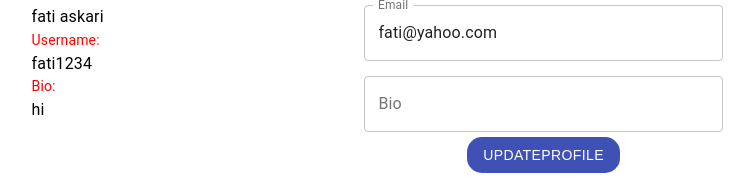
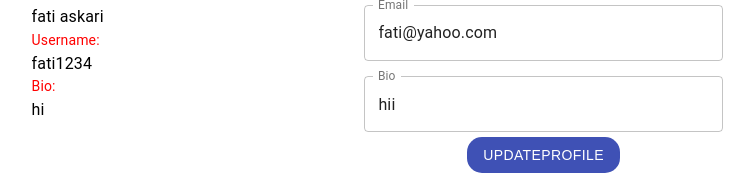
Before and after one commit to combinator4001/combinator-front, a React (Create React App) app: page /profileuser1 in a window 1280 px wide. Shown: the part 263-445 px from the top of the page, without its empty margins (58-812 px from the left). Built offline with nearby package versions, Linux system fonts and the light colour scheme.

Commit message:
validation

```diff
--- a/src/component/profileuser1/profileUser1.js
+++ b/src/component/profileuser1/profileUser1.js
@@ -151,7 +151,7 @@ const ProfileUser = props => {
                         variant="outlined"
                         style={{marginTop:"3%" , width:"70%" }}
                         onChange={handlebioChange}
-                        value={setbioinput}
+                        value={bioinput}
                     />
                     <div className="profileUser1_btnContainer">
                         <Button variant="contained" color="primary" disableElevation
```
